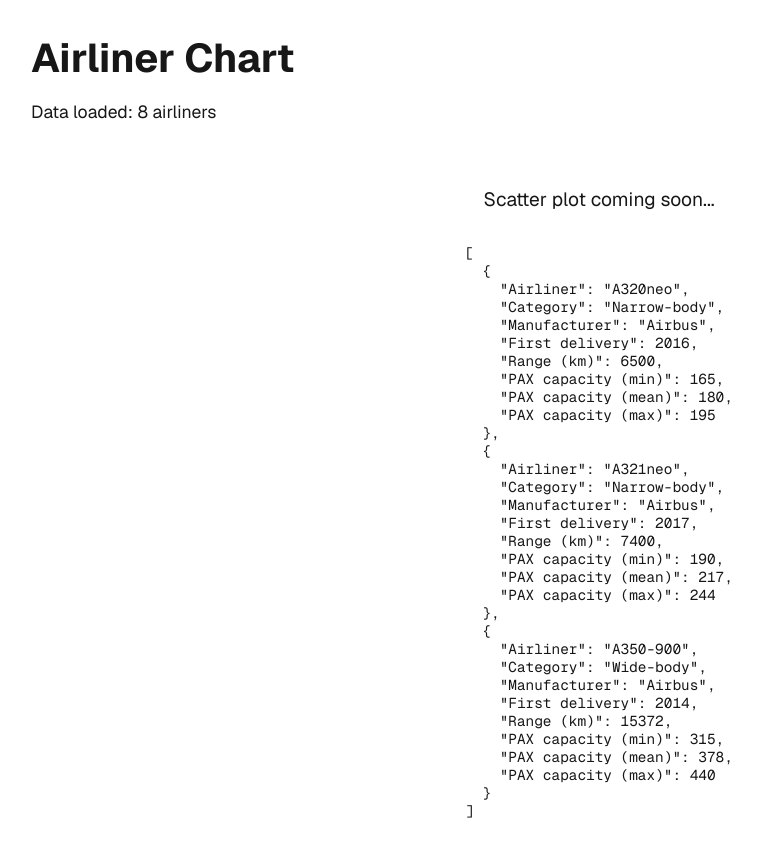
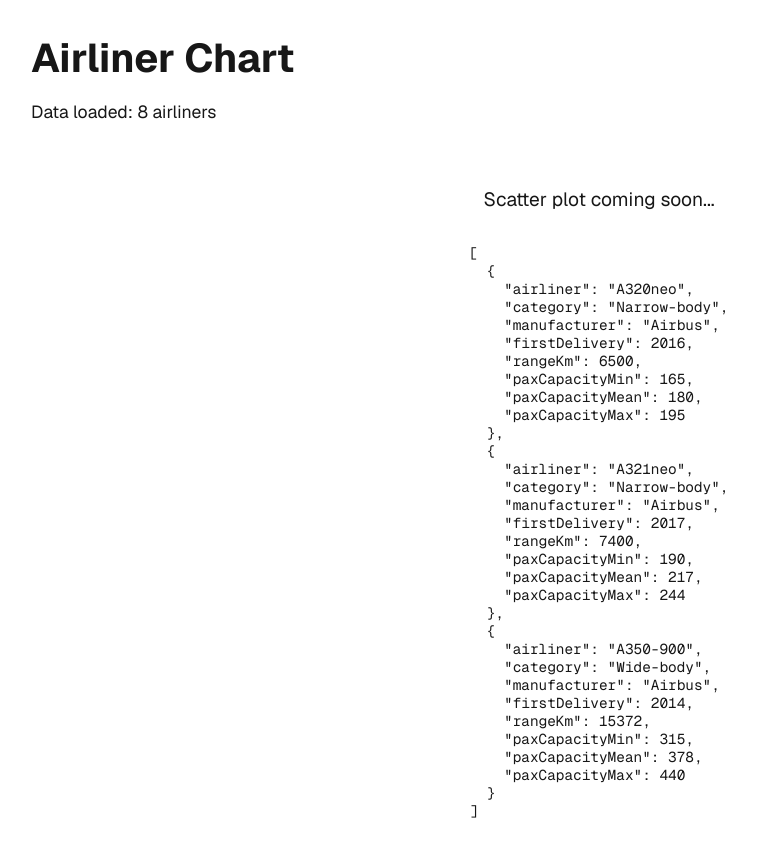
Before and after one commit to Kavaeric/airliner-chart, a Next.js app: page / in a window 1280 px wide. Shown: the top 856 px of the page, without its empty margins (41-802 px from the left). Built offline with nearby package versions, Linux system fonts and the light colour scheme.

Commit message:
Update page.tsx

```diff
--- a/src/app/page.tsx
+++ b/src/app/page.tsx
@@ -5,14 +5,14 @@
 import Papa, { ParseResult } from 'papaparse';
 
 interface AirlinerData {
-  Airliner: string;
-  Category: string;
-  Manufacturer: string;
-  "First delivery": number;
-  "Range (km)": number;
-  "PAX capacity (min)": number;
-  "PAX capacity (mean)": number;
-  "PAX capacity (max)": number;
+  airliner: string;
+  category: string;
+  manufacturer: string;
+  firstDelivery: number;
+  rangeKm: number;
+  paxCapacityMin: number;
+  paxCapacityMean: number;
+  paxCapacityMax: number;
 }
 
 export default function Home() {
@@ -24,7 +24,7 @@
       try {
         const response = await fetch('/data/airliners-sample.csv');
         const csvText = await response.text();
-        Papa.parse<AirlinerData>(csvText, {
+        Papa.parse(csvText, {
           header: true,
           skipEmptyLines: true,
           transform: (value, field) => {
@@ -37,8 +37,19 @@
             }
             return value;
           },
-          complete: (results: ParseResult<AirlinerData>) => {
-            setData(results.data);
+          complete: (results: ParseResult<any>) => {
+            // Transform the data to use camelCase property names
+            const transformedData: AirlinerData[] = results.data.map((row: any) => ({
+              airliner: row.Airliner,
+              category: row.Category,
+              manufacturer: row.Manufacturer,
+              firstDelivery: row["First delivery"],
+              rangeKm: row["Range (km)"],
+              paxCapacityMin: row["PAX capacity (min)"],
+              paxCapacityMean: row["PAX capacity (mean)"],
+              paxCapacityMax: row["PAX capacity (max)"]
+            }));
+            setData(transformedData);
             setLoading(false);
           },
           error: (error: any) => {
```
